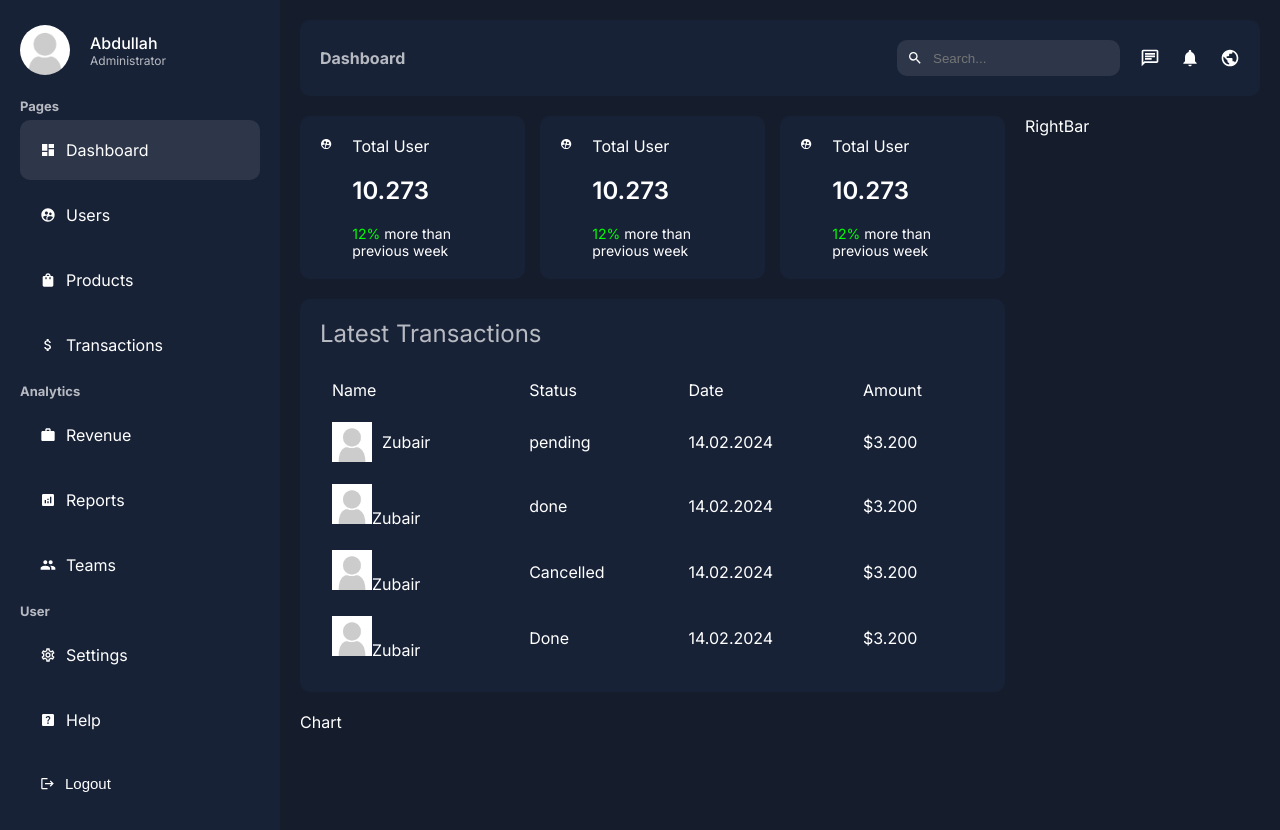
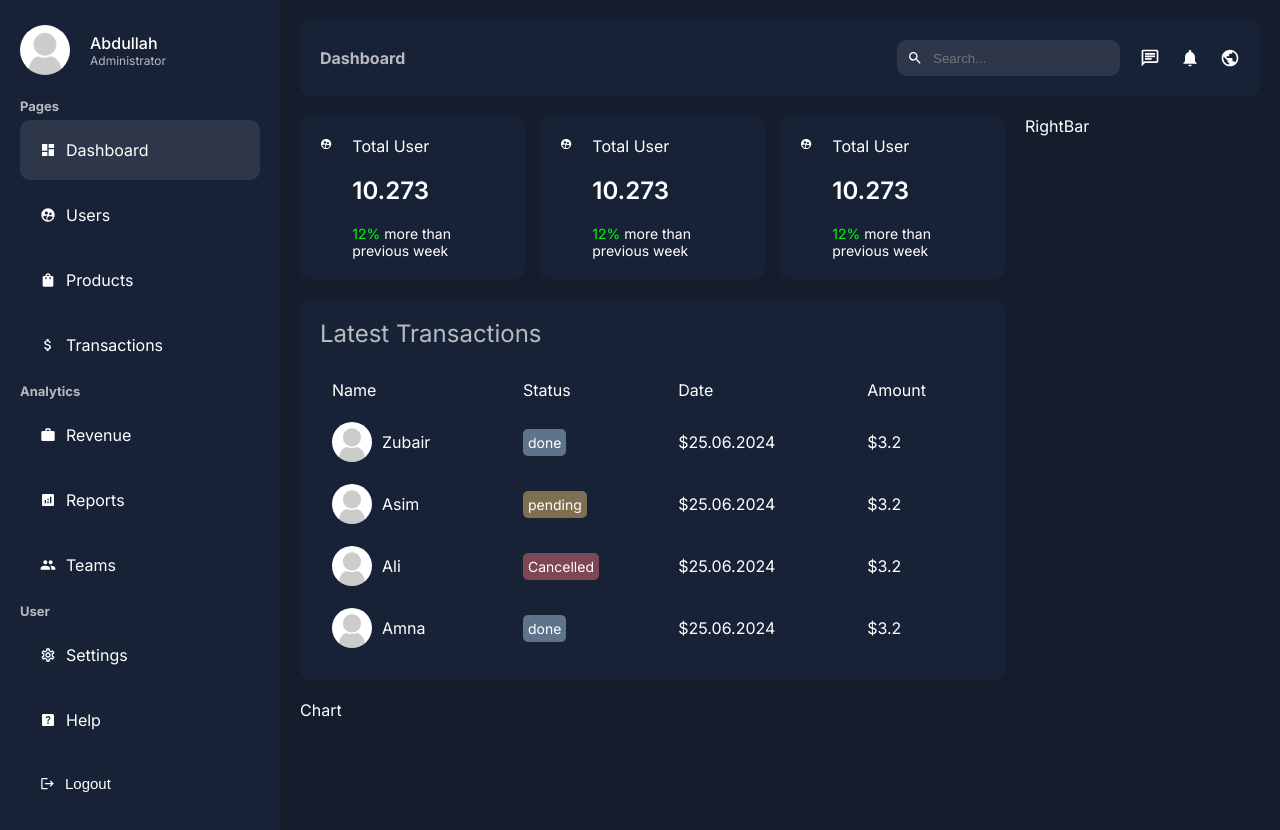
Before and after one commit to Abdullah-Arshad03/admin-dashboard, a Next.js app: page /dashboard in a window 1280 px wide. Built offline with nearby package versions, Linux system fonts and the light colour scheme.

Commit message:
transaction  design is completed

```diff
--- a/app/ui/dashboard/transactions/Transactions.tsx
+++ b/app/ui/dashboard/transactions/Transactions.tsx
@@ -3,32 +3,42 @@ import style from "./transactions.module.css";
 import Image from "next/image";
 import { Status } from "@/app/utils/status";
 
-
-const users:{Name : string , Status : Status , Date : string , Amount : number}[] = [
+const users: {
+  Name: string;
+  Status: Status;
+  Date: string;
+  Amount: number;
+  Image: string;
+}[] = [
   {
-      Name : 'Zubair',
-      Status : Status.Done,
-      Date : '25.06.2024',
-      Amount : 3.200
+    Name: "Zubair",
+    Status: Status.Done,
+    Date: "25.06.2024",
+    Amount: 3.2,
+    Image: "/noavatar.png",
   },
   {
-    Name : 'Asim',
-    Status : Status.Pending,
-    Date : '25.06.2024',
-    Amount : 3.200
+    Name: "Asim",
+    Status: Status.Pending,
+    Date: "25.06.2024",
+    Amount: 3.2,
+    Image: "/noavatar.png",
   },
   {
-    Name : 'Ali',
-    Status : Status.Cancelled,
-    Date : '25.06.2024',
-    Amount : 3.200
-  },  {
-    Name : 'Amna',
-    Status : Status.Done,
-    Date : '25.06.2024',
-    Amount : 3.200
+    Name: "Ali",
+    Status: Status.Cancelled,
+    Date: "25.06.2024",
+    Amount: 3.2,
+    Image: "/noavatar.png",
   },
-]
+  {
+    Name: "Amna",
+    Status: Status.Done,
+    Date: "25.06.2024",
+    Amount: 3.2,
+    Image: "/noavatar.png",
+  },
+];
 
 const Transactions = () => {
   return (
@@ -44,74 +54,41 @@ const Transactions = () => {
           </tr>
         </thead>
         <tbody>
-          <tr>
+          {users.map((user) => (
+            <tr key={user.Name}>
               <td>
+                {" "}
                 <div className={style.user}>
+                  {" "}
                   <Image
-                src="/noavatar.png"
-                alt=""
+                    src={user.Image}
+                    alt={user.Name}
                     width={40}
                     height={40}
                     className={style.userImage}
-              />
-              Zubair
+                  />{" "}
+                  {user.Name}{" "}
                 </div>
               </td>
               <td>
-              <span className={`${style.status}${style.pending}`}>pending</span>
+                <span
+                  className={`${style.status} ${
+                    user.Status === `${Status.Pending}`
+                      ? style.pending
+                      : user.Status === "done"
+                      ? style.done
+                      : user.Status === `${Status.Cancelled}`
+                      ? style.cancelled
+                      : ""
+                  }`}
+                >
+                  {user.Status}
+                </span>
               </td>
-            <td>14.02.2024</td>
-            <td>$3.200</td>
+              <td>${user.Date}</td>
+              <td>${user.Amount}</td>
             </tr>
-          <tr>
-            <td>
-              <Image
-                src="/noavatar.png"
-                alt=""
-                width={40}
-                height={40}
-                className={style.userImage}
-              />
-              Zubair
-            </td>
-            <td>
-              <span className={`${style.status}${style.done}`}>done</span>
-            </td>
-            <td>14.02.2024</td>
-            <td>$3.200</td>
-          </tr>  <tr>
-            <td>
-              <Image
-                src="/noavatar.png"
-                alt=""
-                width={40}
-                height={40}
-                className={style.userImage}
-              />
-              Zubair
-            </td>
-            <td>
-              <span className={`${style.status}${style.cancelled}`}>Cancelled</span>
-            </td>
-            <td>14.02.2024</td>
-            <td>$3.200</td>
-          </tr>  <tr>
-            <td>
-              <Image
-                src="/noavatar.png"
-                alt=""
-                width={40}
-                height={40}
-                className={style.userImage}
-              />
-              Zubair
-            </td>
-            <td>
-              <span className={`${style.status}${style.done}`}>Done</span>
-            </td>
-            <td>14.02.2024</td>
-            <td>$3.200</td>
-          </tr>
+          ))}
         </tbody>
       </table>
     </div>
--- a/app/ui/dashboard/transactions/transactions.module.css
+++ b/app/ui/dashboard/transactions/transactions.module.css
@@ -21,3 +21,24 @@
     align-items: center;
     gap: 10px;
 }
+.userImage{
+    object-fit: cover;
+    border-radius: 50%;
+}
+.status{
+    padding: 5px;
+    border-radius: 5px;
+    font-size: 14px;
+    color: white;
+}
+.pending{
+    background-color: #f7cb7375;
+}
+
+.done{
+    background-color: #afd6ee75;
+}
+.cancelled{
+    background-color: #f7737375;
+
+}
--- a/package.json
+++ b/package.json
@@ -12,7 +12,8 @@
     "next": "14.2.4",
     "react": "^18",
     "react-dom": "^18",
-    "react-icons": "^5.2.1"
+    "react-icons": "^5.2.1",
+    "recharts": "^2.12.7"
   },
   "devDependencies": {
     "@types/node": "^20",
```
Also changed, not shown: 1 other file (tests, documents, lock files or other folders). Lines whose indentation alone changed are shown as unchanged.
